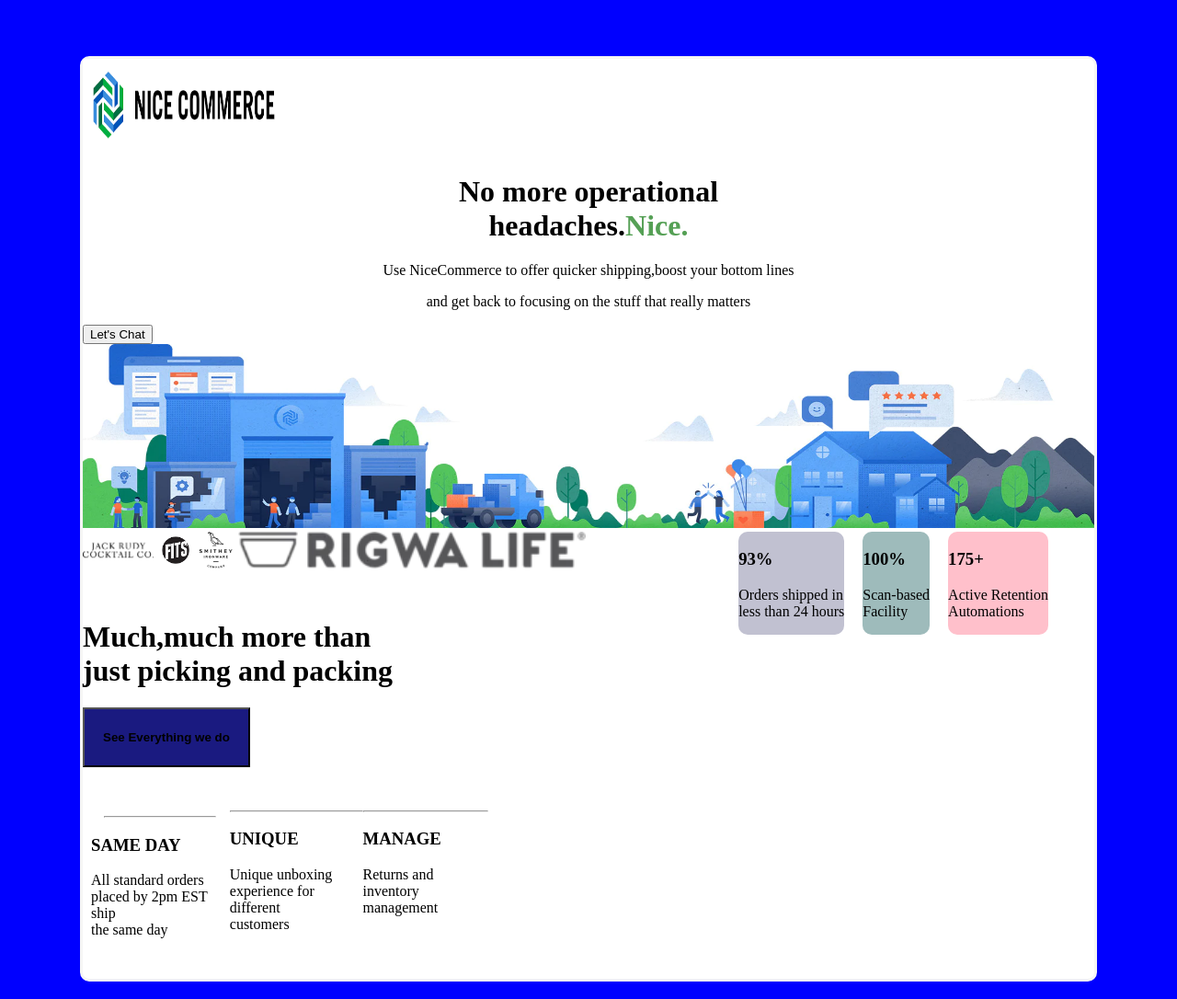
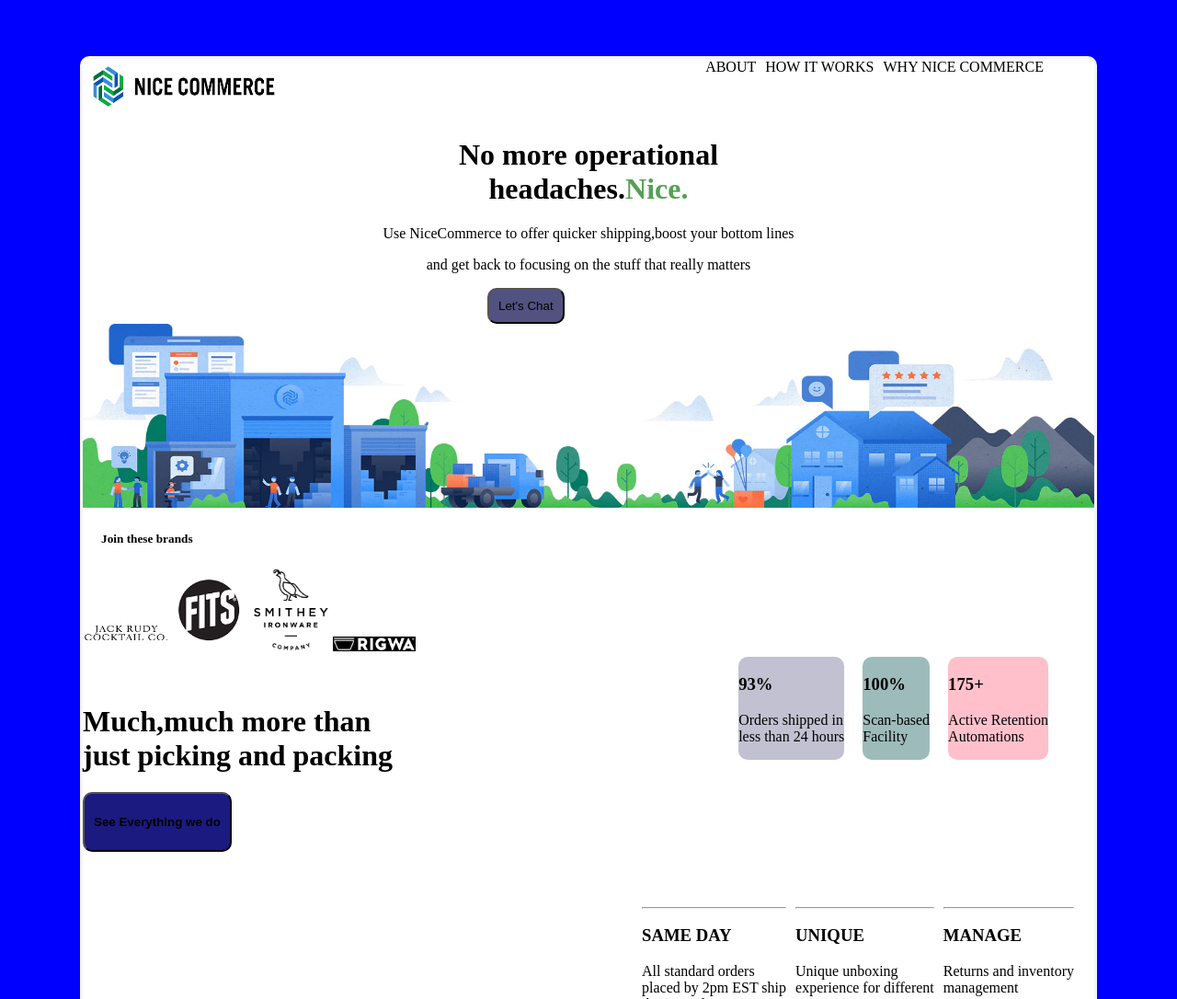
Before and after one commit to Adisa-Ambenge/commerce-web, a plain HTML site: page index.html in a window 1280 px wide. Shown: the top 1086 px of the page at 92% size. Drawn offline with Linux system fonts and the light colour scheme.

Commit message:
added Nav bar

```diff
--- a/index.html
+++ b/index.html
@@ -11,25 +11,28 @@
     <div class="container">
         <div class="content">
             <img id="logo" src="images/_logo.png">
+            <div class="navigation">
+                  <li>ABOUT</li>
+                  <li>HOW IT WORKS</li>
+                  <li>WHY NICE COMMERCE</li>
+
+
+              </div>
             <h1 id="tittle">No more operational <br>headaches.<span id="complete">Nice.</span></h1>
             <p id="txt">Use NiceCommerce to offer quicker shipping,boost your bottom lines</p>
                 <p id="txt2">and get back to focusing on the stuff that really matters</p>
-                <button class="button">Let's Chat</button>
+                <button class="button1">Let's Chat</button>
                 <img class="background" src="images/bckgrnd.webp">
+                <h5 class="head">Join these brands</h5>
 
-            <!-- <ul> -->
 
-                <!-- <li>ABOUT</li> -->
-                <!-- <li>HOW IT WORKS</li> -->
-                <!-- <li>WHY NICE COMMERCE</li> -->
-            <!-- </ul> -->
 
 
             <div class="logos">
-                <img class="img1"src="images/rudylogo.png">
-                <img class="img1"src="images/fitslogo.png">
-                <img class="img1" src="images/smith1.png">
-                <img class="img1" src="images/rigwa-life.webp">
+                <div><img class="img1"src="images/rudylogo.png"></div>
+                <div><img class="img2"src="images/fitslogo.png"></div>
+                <div><img class="img3" src="images/smith1.png"></div>
+                <div><img class="img4" src="images/rigwalogo.png"></div>
             </div>
                 <div class="percent">
                     <div  class="first">
@@ -50,7 +53,6 @@
 
 
 
-      <div class="footer">
      <div class="content2">
         <div class="secondlast">
             <h1>Much,much more than<br>just picking and packing</h1>
@@ -78,7 +80,6 @@
 
 
         </div>
-    </div>
         </div>
 </body>
 </html>
--- a/style.css
+++ b/style.css
@@ -8,9 +8,15 @@ body{
     margin: 5%;
     border-radius: 10px;
     background-color: white;
-    height: 1000px;
+    height: 1200px;
 
 
+}
+.button1{
+    margin-left:40% ;
+    padding: 10px;
+    border-radius: 10px;
+    background-color: rgb(82, 82, 128);
 }
 .footer{
     display: flex;
@@ -19,7 +25,7 @@ body{
 
 #logo{
     width: 20%;
-    height: 10%;
+    height: 5%;
 }
 
 
@@ -50,18 +56,20 @@ body{
 }
 
 .end{
-     float: right;
+    float: right;
     margin:2%;
     display: flex;
+    gap: 10px;
 }
 .secondlast{
     padding: 30px 0;
 }
 #button{
     background-color: rgb(26, 26, 128);
-    padding: 5px 20px;
+    padding: 5px 10px;
+    border-radius: 10px;
 }
-.one{
+/* .one{
     margin:0.9em
 }
 .one p{
@@ -72,8 +80,8 @@ body{
 }
 .one h3{
     color: blue;
-    text-transform: uppercase;
-}
+    text-transform: uppercase; */
+
 .percent{
     display: flex;
     flex-wrap: wrap;
@@ -93,8 +101,41 @@ body{
 }
 .logos{
     display: inline-block;
-    align-items: baseline;
+    align-items:baseline;
+    display: flex;
 }
+.navigation {
+    float: right;
+    margin-right: 5%;
+    display: flex;
+    list-style: none;
+    gap: 10px;
+
+  }
+  .img1{
+    width: 90px;
+    margin: 2%;
+  }
+  .img4{
+    width: 90px;
+    margin: 2%;
+    background-color: white;
+  }
+  .img2{
+    width: 90px;
+    margin: 2%;
+  }
+  .img3{
+    width: 90px;
+    margin: 2%;
+  }
+  .head{
+    padding: 0px 20px;
+  }
+  .content2{
+    gap: 10px;
+  }
+
 /* .content1{
     margin-top: 1%;
 }
```
Also changed, not shown: images/rigwa-life.webp (deleted), images/rigwalogo.png (added).
